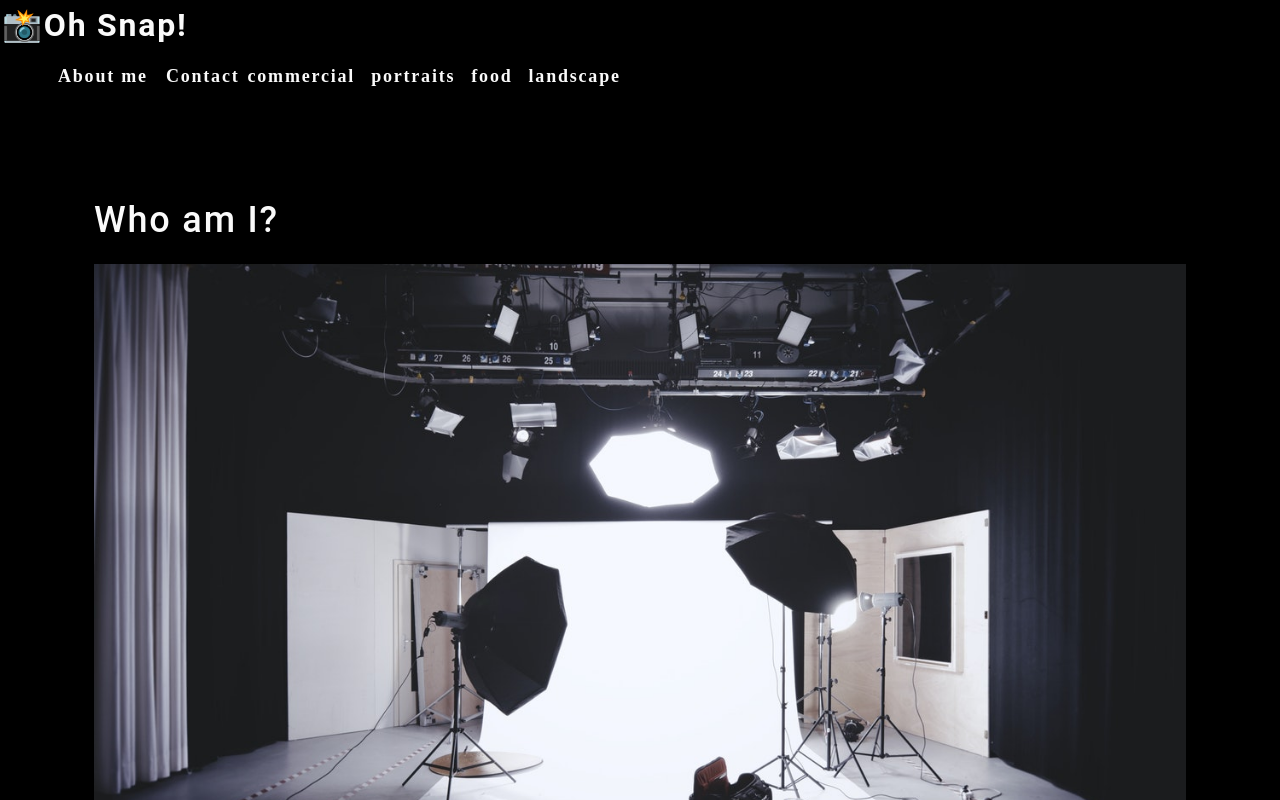
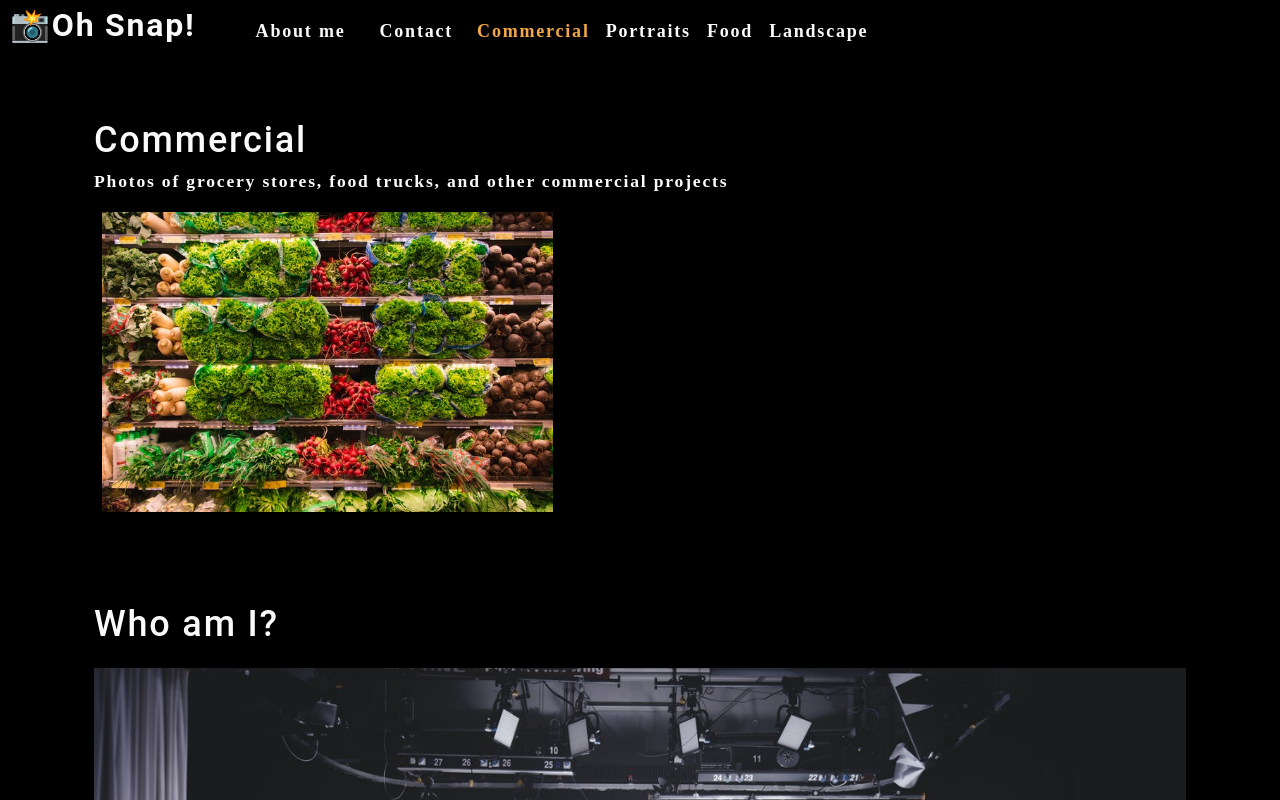
Before and after one commit to Jburg1414/photo-port, a React (Create React App) app: page / in a window 1280 px wide. Shown: the top 800 px of the page. Built offline with nearby package versions, Linux system fonts and the light colour scheme.

Commit message:
added gallery component and document title

```diff
--- a/src/App.js
+++ b/src/App.js
@@ -1,14 +1,34 @@
-import React from 'react';
+import React, {useState} from 'react';
 import About from './components/About';
-import Nav from './components/Nav'
+import Nav from './components/Nav';
+import Gallery from './components/Gallery';
 
 
 function App() {
+  const [categories] = useState([
+    {
+      name: 'commercial',
+      description: 'Photos of grocery stores, food trucks, and other commercial projects',
+    },
+    { name: 'portraits', description: 'Portraits of people in my life' },
+    { name: 'food', description: 'Delicious delicacies' },
+    { name: 'landscape', description: 'Fields, farmhouses, waterfalls, and the beauty of nature' },
+  ]);
+
+  const [currentCategory, setCurrentCategory] = useState(categories[0]);
+
   return (
     <div>
-      <Nav></Nav>
+      <Nav
+        categories={categories}
+        setCurrentCategory={setCurrentCategory}
+        currentCategory={currentCategory}
+      ></Nav>
       <main>
+        <div>
+        <Gallery></Gallery>
         <About></About>
+        </div>
       </main>
     </div>
   );
--- /dev/null
+++ b/src/components/Gallery/index.js
@@ -0,0 +1,25 @@
+import React from 'react';
+import{capitalizeFirstLetter} from '../../utils/helpers';
+import photo from "../../assets//small/commercial/0.jpg";
+
+function Gallery(props) {
+    const currentCategory = {
+        name: 'commercial',
+        description: 'Photos of grocery stores, food trucks, and other commercial projects',
+    };
+    return (
+        <section>
+            <h1>{capitalizeFirstLetter(currentCategory.name)}</h1>
+            <p>{currentCategory.description}</p>
+            <div className="flex-row">
+                <img
+                src={photo}
+                alt="Commercial Example"
+                className="img-thumbnail mx-1"
+                />
+            </div>
+        </section>
+    );
+}
+
+export default Gallery;
--- a/src/components/Nav/index.js
+++ b/src/components/Nav/index.js
@@ -1,25 +1,19 @@
-import React from "react";
+import React, {useEffect} from "react";
+import {capitalizeFirstLetter} from "../../utils/helpers";
 
-function Nav() {
-  const categories = [
-    {
-      name: "commercial",
-      description:
-        "Photos of grocery stores, food trucks, and other commercial projects",
-    },
-    { name: "portraits", description: "Portraits of people in my life" },
-    { name: "food", description: "Delicious delicacies" },
-    {
-      name: "landscape",
-      description: "Fields, farmhouses, waterfalls, and the beauty of nature",
-    },
-  ];
+function Nav(props) {
+  const {
+    categories = [],
+    setCurrentCategory,
+    currentCategory
+  } = props;
 
-  function categorySelected(name) {
-      console.log(`${name} clicked`)
-  }
+  useEffect(() =>{
+    document.title = capitalizeFirstLetter(currentCategory.name);
+  }, [currentCategory]);
+
   return (
-    <header>
+    <header className="flex-row px-1">
       <h2>
         <a data-testid="link" href="/">
           <span role="img" aria-label="camera">
@@ -33,13 +27,15 @@
           <li className="mx-2">
             <a data-testid="about" href="#about">About me</a>
           </li>
-          <li>
+          <li className="mx-2">
             <span>Contact</span>
           </li>
           {categories.map((category) => (
-            <li className="mx-1" key={category.name}>
-              <span onClick={() => categorySelected(category.name)}>
-                {category.name}
+            <li className={`mx-1 ${
+              currentCategory.name === category.name && 'navActive'
+              }`} key={category.name}>
+              <span onClick={() => {setCurrentCategory(category)}}>
+                {capitalizeFirstLetter(category.name)}
               </span>
             </li>
           ))}
```
